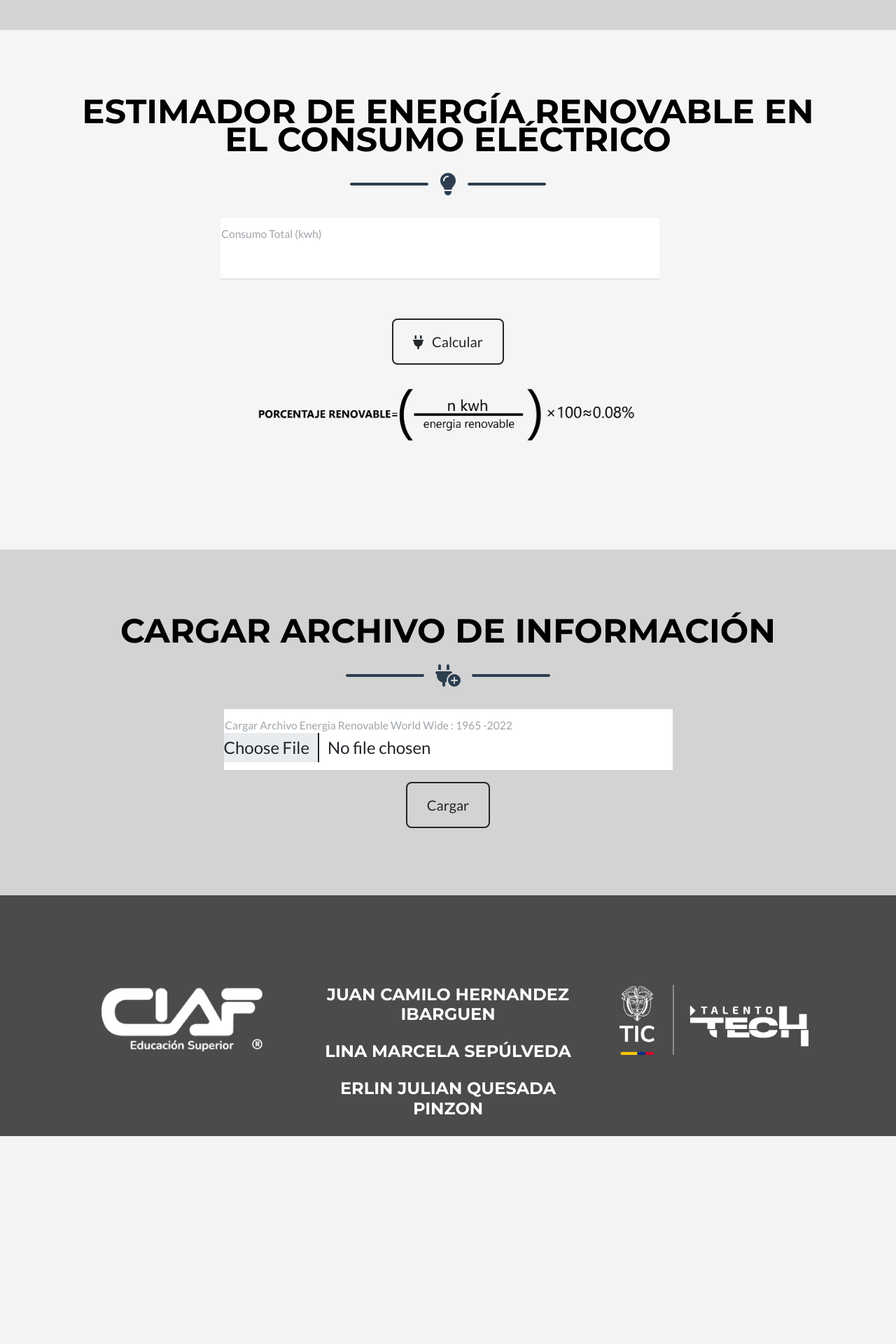
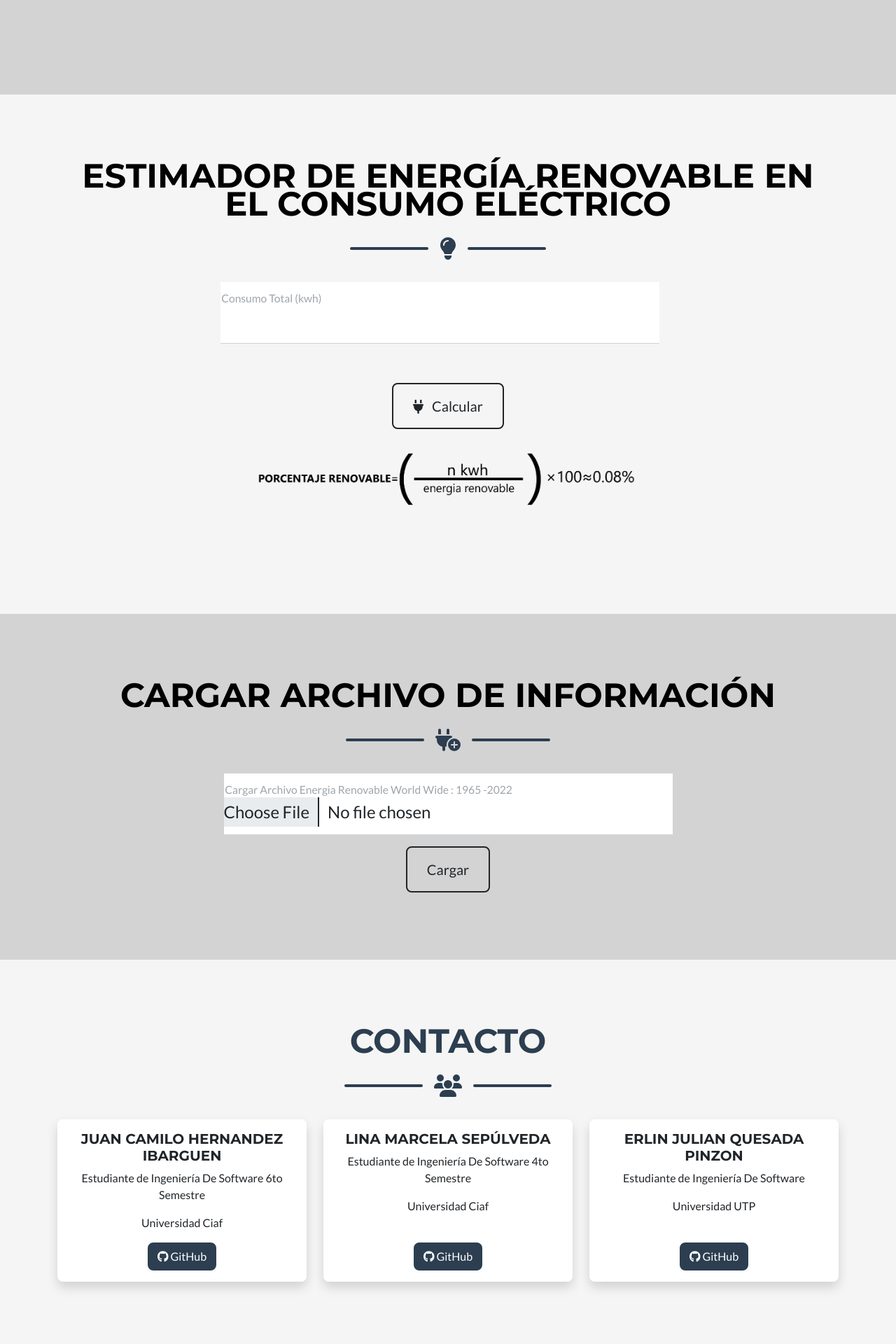
Before and after one commit to CamiloHI96/Proyecto-energiaslimpias, a Flask app: page / in a window 1280 px wide. Shown: the part 2800-4720 px from the top of the page at 70% size. Before the commit the page ends 4423 px from the top, so only its background shows below. Run offline with Flask 3, Linux system fonts and the light colour scheme; some libraries are stand-ins or nearby versions.

Commit message:
Cambios Esteticos #2

```diff
--- a/static/styles/mi-estilos.css
+++ b/static/styles/mi-estilos.css
@@ -39,7 +39,7 @@
 
 .bg-footer{
     background-color: #4B4B4B;
-    padding-top: 10%;
+    padding: 3% 0%;
 }
 
 /* Para los separadores */
--- a/templates/index.html
+++ b/templates/index.html
@@ -41,7 +41,7 @@
             </div>
         </div>
     </nav>
-    <header class="masthead bg-fd1 text-white text-center">
+    <header class="masthead bg-fd2 text-white text-center">
         <div class="container d-flex align-items-center flex-column">
             <img src="{{url_for('static', filename='assets/img/logo.png')}}" class="d-block mx-auto img-fluid" alt="Logo"
                 style="height: 300px; object-fit: cover" id="logo" />
@@ -56,6 +56,11 @@
                 renovable, una fuente inagotable de esperanza que ilumina el camino
                 hacia un mundo más limpio y sostenible.
             </p>
+            <div class="divider-custom">
+                <div class="divider-custom-line"></div>
+                <div class="divider-custom-icon fan-icon"><i class="fas fa-fan"></i></div>
+                <div class="divider-custom-line"></div>
+            </div>
         </div>
     </header>
     <section class="page-section bg-fd1 letra2 mb-0" id="energia">
@@ -227,6 +232,56 @@
             </div>
         </div>
     </section>
+    <section class="page-section bg-fd1" id="contacto">
+        <div class="container">
+            <h2 class="page-section-heading text-center text-uppercase text-secondary mb-0">Contacto</h2>
+            <div class="divider-custom">
+                <div class="divider-custom-line"></div>
+                <div class="divider-custom-icon">
+                    <i class="fas fa-users"></i>
+                </div>
+                <div class="divider-custom-line"></div>
+            </div>
+            <div class="row">
+                <div class="col-lg-4 col-md-6 mb-4">
+                    <div class="card h-100 shadow border-0">
+                        <div class="card-body text-center">
+                            <h5 class="card-title text-uppercase">Juan Camilo Hernandez Ibarguen</h5>
+                            <p class="card-text">Estudiante de Ingeniería De Software 6to Semestre</p>
+                            <p class="card-text">Universidad Ciaf</p>
+                            <a href="https://github.com/CamiloHI96" target="_blank" class="btn btn-secondary">
+                                <i class="fab fa-github"></i> GitHub
+                            </a>
+                        </div>
+                    </div>
+                </div>
+                <div class="col-lg-4 col-md-6 mb-4">
+                    <div class="card h-100 shadow border-0">
+                        <div class="card-body text-center">
+                            <h5 class="card-title text-uppercase">Lina Marcela Sepúlveda</h5>
+                            <p class="card-text">Estudiante de Ingeniería De Software 4to Semestre</p>
+                            <p class="card-text">Universidad Ciaf</p><br>
+                            <a href="https://github.com/LinaSepulveda30" target="_blank" class="btn btn-secondary">
+                                <i class="fab fa-github"></i> GitHub
+                            </a>
+                        </div>
+                    </div>
+                </div>
+                <div class="col-lg-4 col-md-6 mb-4">
+                    <div class="card h-100 shadow border-0">
+                        <div class="card-body text-center">
+                            <h5 class="card-title text-uppercase">Erlin Julian Quesada Pinzon</h5>
+                            <p class="card-text">Estudiante de Ingeniería De Software</p>
+                            <p class="card-text">Universidad UTP</p><br>
+                            <a href="https://github.com/julianqput" target="_blank" class="btn btn-secondary">
+                                <i class="fab fa-github"></i> GitHub
+                            </a>
+                        </div>
+                    </div>
+                </div>
+            </div>
+        </div>
+    </section>
     <footer class="bg-footer text-center">
         <div class="container">
             <div class="row">
@@ -235,9 +290,11 @@
                         style="height: 100px; object-fit: cover" />
                 </div>
                 <div class="col-lg-4 mb-5 mb-lg-0">
-                    <h4 class="text-uppercase mb-4 text-white">Juan Camilo Hernandez Ibarguen</h4>
-                    <h4 class="text-uppercase mb-4 text-white">Lina Marcela Sepúlveda</h4>
-                    <h4 class="text-uppercase mb-4 text-white">Erlin Julian Quesada Pinzon</h4>
+                    <div class="divider-custom">
+                        <div class="divider-custom-line"></div>
+                        <div class="divider-custom-icon fan-icon"><i class="fas fa-fan"></i></div>
+                        <div class="divider-custom-line"></div>
+                    </div>
                 </div>
                 <div class="col-lg-4">
                     <img src="{{url_for('static', filename='assets/img/logo_talentotech.webp')}}" class="d-block mx-auto img-fluid"
```
Also changed, not shown: static/styles/animaciones.css (+0 -7 lines).
